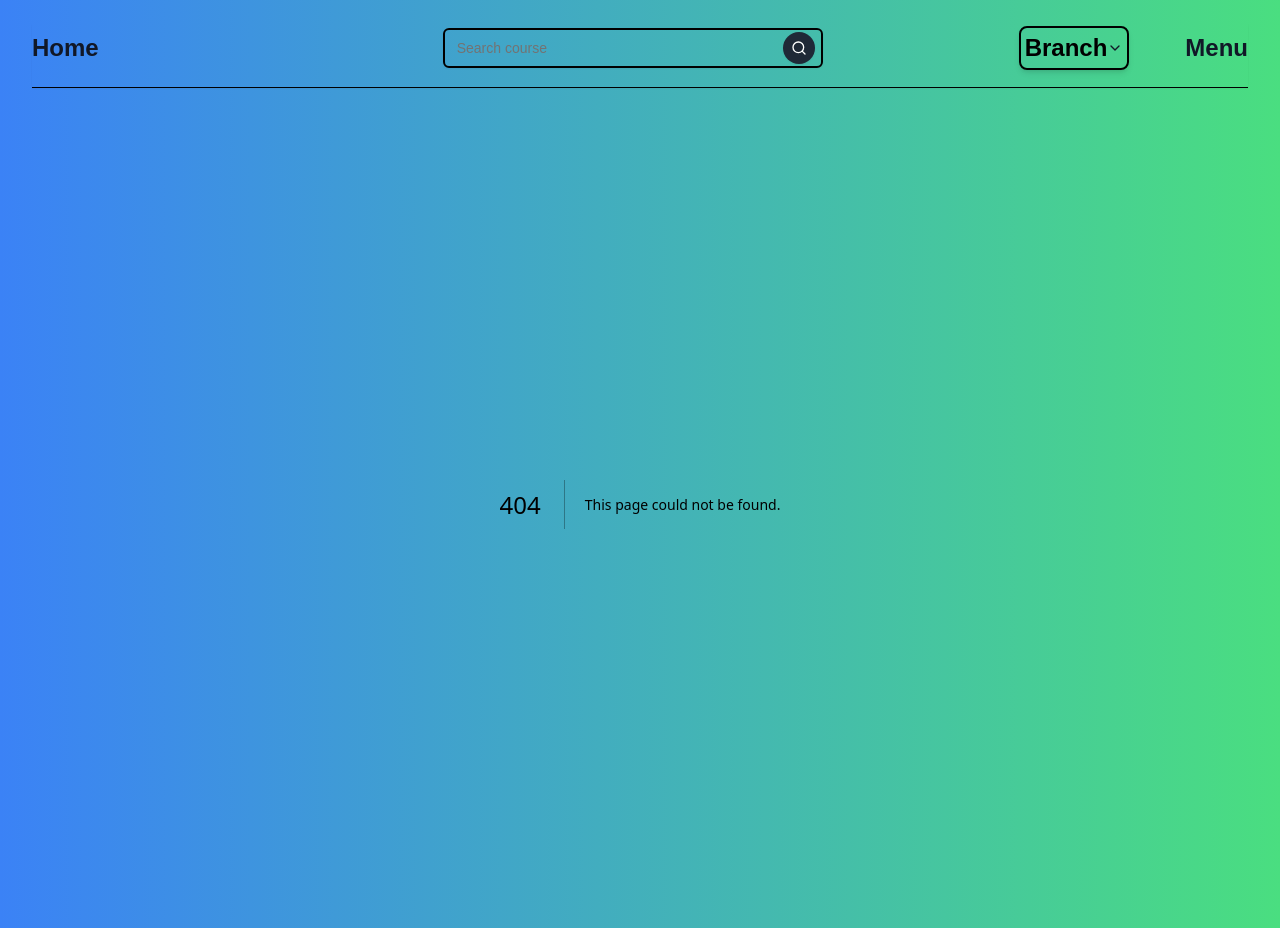
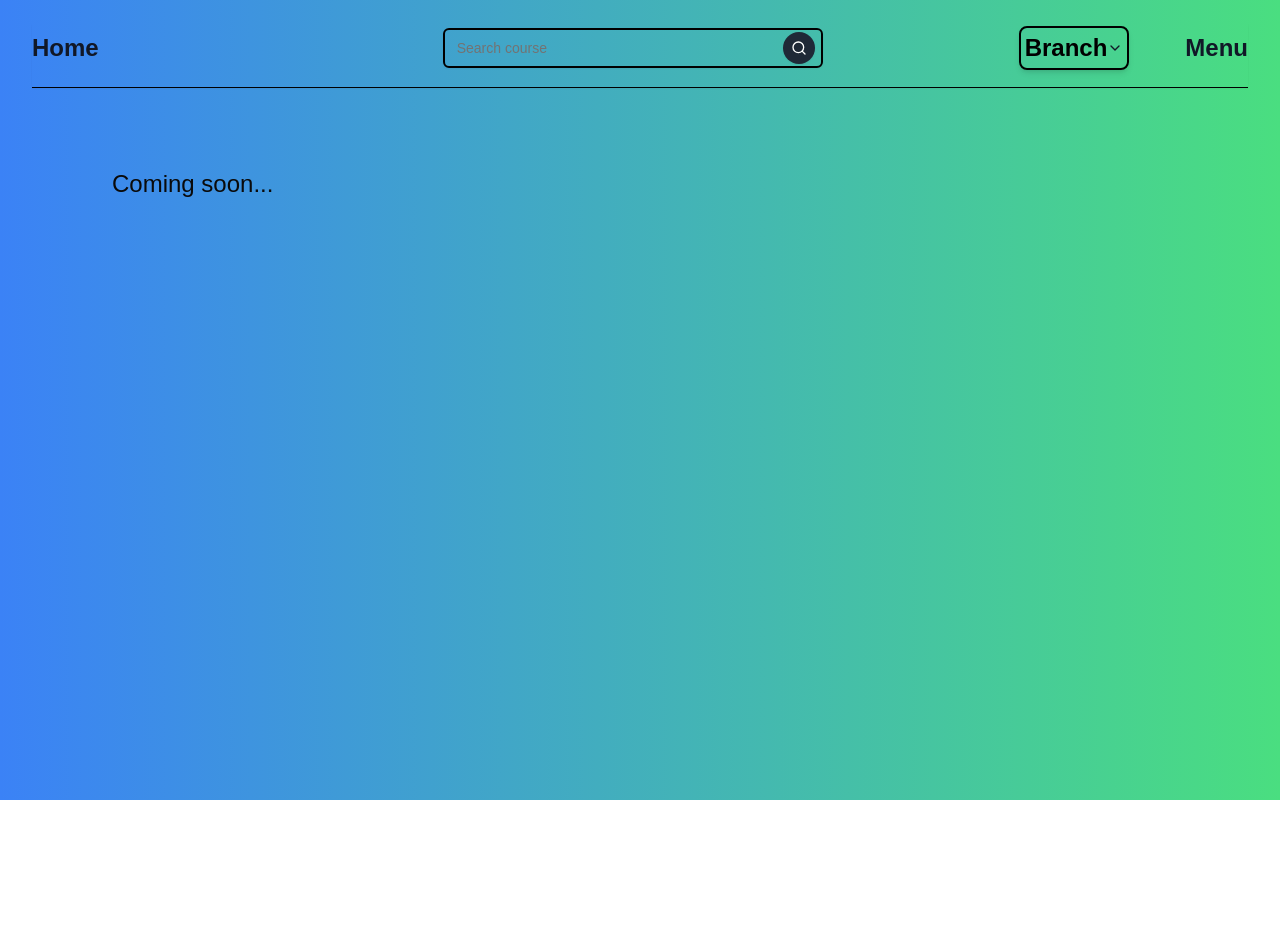
Before and after one commit to RohanPKulkarni/nextjs-2024, a Next.js app: page /soon in a window 1280 px wide. Before the commit this address had no page. After the commit the page ends 800 px from the top, so only its background shows below. Built offline with nearby package versions, Linux system fonts and the light colour scheme.

Commit message:
coming soon

```diff
--- a/src/app/components/header/index.js
+++ b/src/app/components/header/index.js
@@ -228,7 +228,7 @@ function Header() {
           {optionsItems.map((optionsItem) => (
             <Link
               key={optionsItem.label}
-              href={optionsItem.path}
+              href={"/soon"}
               className="flex w-full items-center py-2 text-lg font-semibold text-gray-800 hover:text-gray-500 transition duration-200 pl-4"
             >
               {optionsItem.label}
@@ -252,7 +252,7 @@ function Header() {
           {optionsItems.map((optionsItem, index, array) => (
             <Link
               key={optionsItem.label}
-              href={optionsItem.path}
+              href={"/soon"}
               className="flex w-full items-center py-2 text-lg font-semibold text-gray-800 hover:text-gray-500 transition duration-200 pl-4"
             >
               {optionsItem.label}
--- /dev/null
+++ b/src/app/soon/page.js
@@ -0,0 +1,9 @@
+import Link from "next/link";
+
+export default function Soon() {
+  return (
+    <div className= "m-20 text-2xl">
+      Coming soon...
+    </div>
+  );
+}
```
